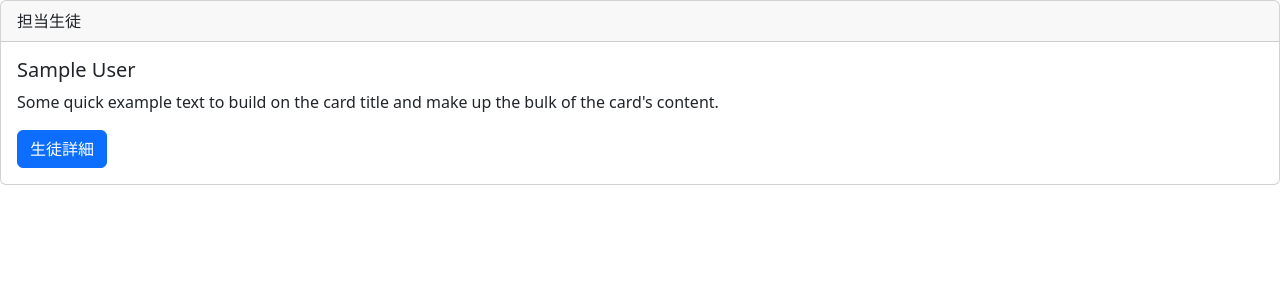
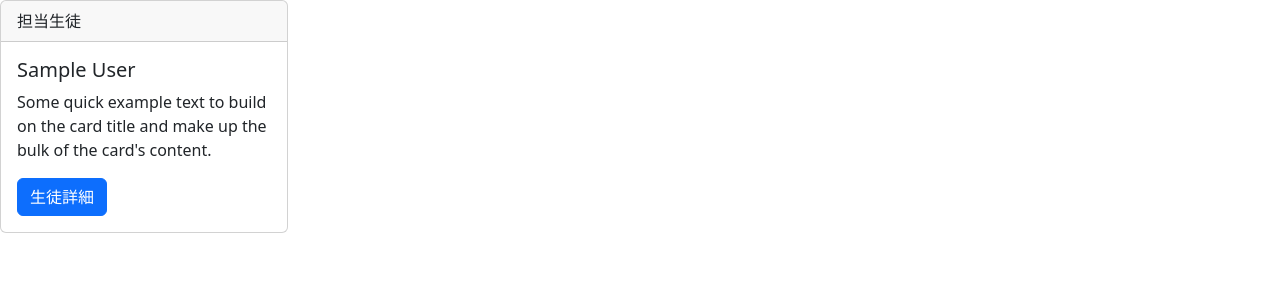
Before and after one commit to YoshihiroUCHIDA/High_Tech_Dreamer, a Django app: page /users/ in a window 1280 px wide. Shown: the top 300 px of the page. Run offline with Django 4.2, Linux system fonts and the light colour scheme; tables that the repository leaves empty hold one stand-in row (values such as "Sample post"); some libraries are stand-ins or nearby versions.

Commit message:
何かしら

```diff
--- a/users/templates/users/index.html
+++ b/users/templates/users/index.html
@@ -11,7 +11,7 @@
   <body>
     {% if users_list %}
         {% for user in users_list %}
-        <div class="card">
+        <div class="card" style="width: 18rem;">
            <div class="card-header">
              担当生徒
           </div>
@@ -27,5 +27,5 @@
     {% else %}
       <p>No Users</p>
     {% endif %}
-    </body>
+  </body>
 </html>
```
